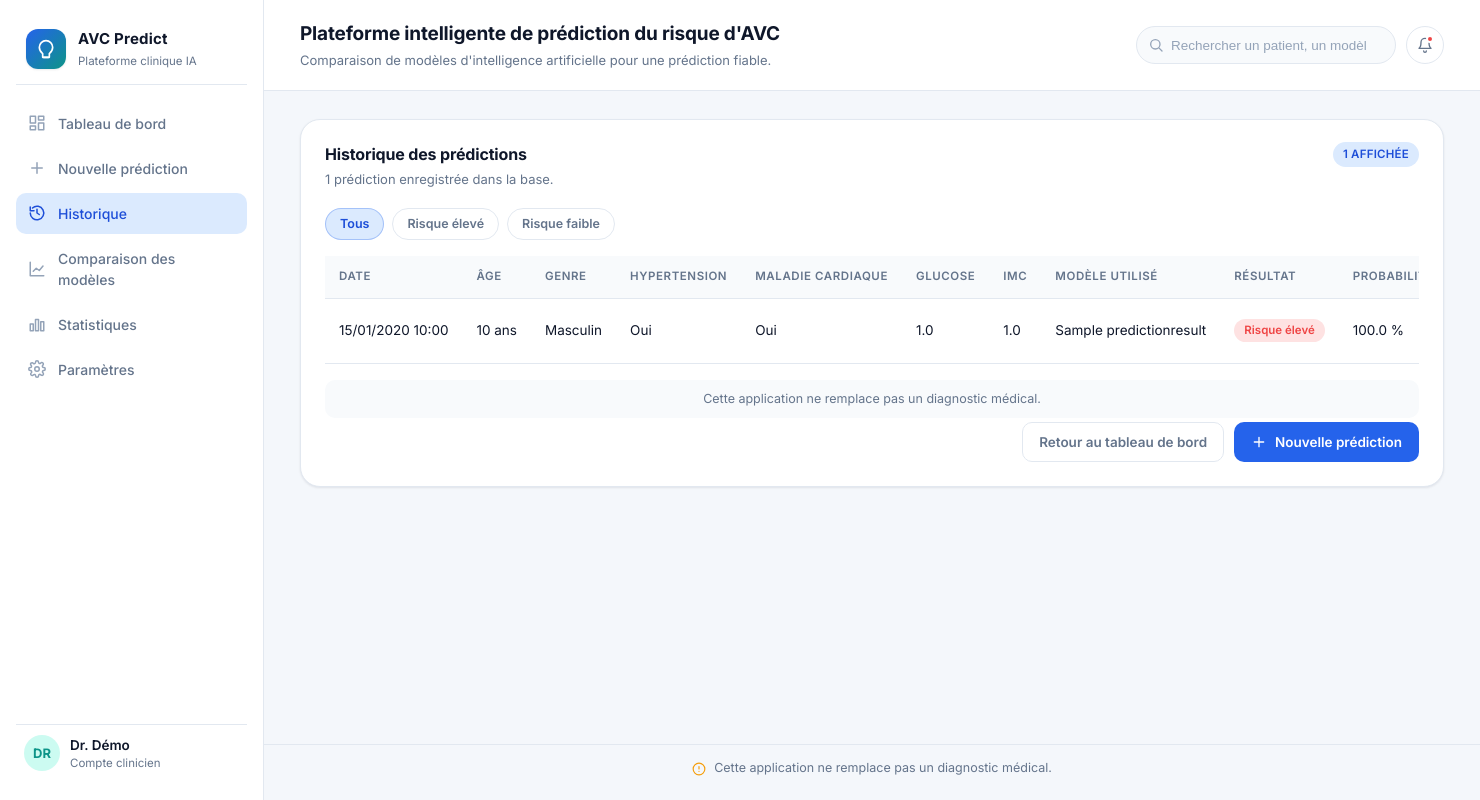
After one commit to abderahmane-code/avc-prediction-platform, a Django app: page /historique/ in a window 1480 px wide. The commit adds this page. Run offline with Django 5.2, Linux system fonts and the light colour scheme; tables that the repository leaves empty hold one stand-in row (values such as "Sample post").

Commit message:
feat(step8): prediction history page + per-result detail view
* New /historique/ (top-level URL) listing all PredictionResults with
  date / age / gender / HTN / CHD / glucose / BMI / model / result /
  probability columns. Risk-coloured 'Risque élevé' (red) and 'Risque
  faible' (teal) badges per row, plus a 'Détails' button that opens the
  per-result detail page.
* Filters via ?risk=high|low|all rendered as filter chips.
* Empty state with the exact French message when no rows exist.
* New /prediction/detail/<id>/ rendering a single PredictionResult: the
  same probability gauge / risk chip / recommendation block as the
  post-submission result page, plus the full patient recap and the
  medical disclaimer. Anchored on PredictionResult id so it is
  addressable from the history table.
* Sidebar 'Historique' link now points to /historique/ and is
  highlighted on both new pages.
* CSS additions: .badge--high / .badge--low, filter-chip styling,
  .btn--sm, breadcrumb styling, .visually-hidden helper.
* README §9 documents the new pages.

Co-Authored-By: 24018 <24018@supnum.mr>

```diff
--- a/avc_prediction_platform/urls.py
+++ b/avc_prediction_platform/urls.py
@@ -4,9 +4,13 @@ from django.contrib import admin
 from django.urls import include, path
 from django.views.generic import RedirectView
 
+from prediction import views as prediction_views
+
 urlpatterns = [
     path("admin/", admin.site.urls),
     path("", RedirectView.as_view(pattern_name="dashboard:index", permanent=False)),
     path("dashboard/", include("dashboard.urls", namespace="dashboard")),
     path("prediction/", include("prediction.urls", namespace="prediction")),
+    # Step 8: prediction history. Lives at the root /historique/ per spec.
+    path("historique/", prediction_views.history, name="history"),
 ]
--- /dev/null
+++ b/prediction/templates/prediction/history.html
@@ -0,0 +1,114 @@
+{% extends "base.html" %}
+{% load static %}
+
+{% block title %}Historique · AVC Predict{% endblock %}
+
+{% block content %}
+  <article class="card" aria-labelledby="history-title">
+    <header class="card__header">
+      <div>
+        <h2 id="history-title" class="card__title">Historique des prédictions</h2>
+        <p class="card__subtitle">
+          {% if total_all == 0 %}
+            Aucune prédiction enregistrée pour le moment.
+          {% else %}
+            {{ total_all }} prédiction{{ total_all|pluralize:",s" }} enregistrée{{ total_all|pluralize:",s" }} dans la base.
+          {% endif %}
+        </p>
+      </div>
+      {% if total_all %}
+        <span class="chip chip--blue">{{ total_filtered }} affichée{{ total_filtered|pluralize:",s" }}</span>
+      {% else %}
+        <span class="chip chip--muted">Vide</span>
+      {% endif %}
+    </header>
+
+    {% if total_all %}
+      <nav class="filters" aria-label="Filtre par niveau de risque">
+        <a href="{% url 'history' %}"
+           class="filter-chip {% if risk_filter == 'all' %}filter-chip--active{% endif %}"
+           {% if risk_filter == 'all' %}aria-current="true"{% endif %}>
+          Tous
+        </a>
+        <a href="{% url 'history' %}?risk=high"
+           class="filter-chip filter-chip--high {% if risk_filter == 'high' %}filter-chip--active{% endif %}"
+           {% if risk_filter == 'high' %}aria-current="true"{% endif %}>
+          Risque élevé
+        </a>
+        <a href="{% url 'history' %}?risk=low"
+           class="filter-chip filter-chip--low {% if risk_filter == 'low' %}filter-chip--active{% endif %}"
+           {% if risk_filter == 'low' %}aria-current="true"{% endif %}>
+          Risque faible
+        </a>
+      </nav>
+    {% endif %}
+
+    <div class="table-wrap">
+      <table class="models-table" aria-label="Historique des prédictions">
+        <thead>
+          <tr>
+            <th scope="col">Date</th>
+            <th scope="col">Âge</th>
+            <th scope="col">Genre</th>
+            <th scope="col">Hypertension</th>
+            <th scope="col">Maladie cardiaque</th>
+            <th scope="col">Glucose</th>
+            <th scope="col">IMC</th>
+            <th scope="col">Modèle utilisé</th>
+            <th scope="col">Résultat</th>
+            <th scope="col">Probabilité</th>
+            <th scope="col"><span class="visually-hidden">Action</span></th>
+          </tr>
+        </thead>
+        <tbody>
+          {% for r in rows %}
+            <tr>
+              <td>{{ r.created_at|date:"d/m/Y H:i" }}</td>
+              <td>{{ r.age|floatformat:0 }} ans</td>
+              <td>{{ r.gender }}</td>
+              <td>{% if r.hypertension %}Oui{% else %}Non{% endif %}</td>
+              <td>{% if r.heart_disease %}Oui{% else %}Non{% endif %}</td>
+              <td>{{ r.avg_glucose_level|floatformat:1 }}</td>
+              <td>{{ r.bmi|floatformat:1 }}</td>
+              <td>{{ r.model_name }}</td>
+              <td>
+                {% if r.is_high %}
+                  <span class="badge badge--high">Risque élevé</span>
+                {% else %}
+                  <span class="badge badge--low">Risque faible</span>
+                {% endif %}
+              </td>
+              <td>{{ r.probability_pct|floatformat:1 }} %</td>
+              <td class="models-table__action">
+                <a href="{% url 'prediction:detail' r.id %}" class="btn btn--ghost btn--sm">
+                  Détails
+                </a>
+              </td>
+            </tr>
+          {% empty %}
+            <tr>
+              <td colspan="11" class="models-table__empty">
+                {% if total_all == 0 %}
+                  Aucune prédiction enregistrée pour le moment.
+                {% else %}
+                  Aucune prédiction ne correspond à ce filtre. Essayez
+                  <a href="{% url 'history' %}">Tous</a>.
+                {% endif %}
+              </td>
+            </tr>
+          {% endfor %}
+        </tbody>
+      </table>
+    </div>
+
+    <p class="medical-disclaimer">Cette application ne remplace pas un diagnostic médical.</p>
+
+    <div class="form-actions">
+      <a href="{% url 'dashboard:index' %}" class="btn btn--ghost">Retour au tableau de bord</a>
+      <a href="{% url 'prediction:new' %}" class="btn btn--primary">
+        <svg viewBox="0 0 24 24" fill="none" stroke="currentColor" stroke-width="2" stroke-linecap="round" stroke-linejoin="round"><path d="M12 5v14M5 12h14"/></svg>
+        Nouvelle prédiction
+      </a>
+    </div>
+  </article>
+{% endblock %}
--- a/prediction/urls.py
+++ b/prediction/urls.py
@@ -7,4 +7,5 @@ app_name = "prediction"
 urlpatterns = [
     path("new/", views.new_prediction, name="new"),
     path("result/<int:patient_id>/", views.result, name="result"),
+    path("detail/<int:result_id>/", views.detail, name="detail"),
 ]
--- a/prediction/views.py
+++ b/prediction/views.py
@@ -134,3 +134,110 @@ def result(request, patient_id: int):
             "active_nav": "new_prediction",
         },
     )
+
+
+# --------------------------------------------------------------------------- #
+# Step 8: history + detail
+# --------------------------------------------------------------------------- #
+
+# Querystring values accepted by /historique/?risk=...
+RISK_FILTER_ALL = "all"
+RISK_FILTER_HIGH = "high"
+RISK_FILTER_LOW = "low"
+RISK_FILTER_VALUES = (RISK_FILTER_ALL, RISK_FILTER_HIGH, RISK_FILTER_LOW)
+
+
+def _row_payload(prediction: PredictionResult) -> dict:
+    """Build the per-row dict used by the history table template."""
+    patient = prediction.patient_data
+    proba_pct = max(0.0, min(1.0, prediction.risk_probability)) * 100
+    return {
+        "id": prediction.pk,
+        "created_at": prediction.created_at,
+        "age": patient.age,
+        "gender": _fr_label(GENDER_CHOICES_FR, patient.gender),
+        "hypertension": patient.hypertension,
+        "heart_disease": patient.heart_disease,
+        "avg_glucose_level": patient.avg_glucose_level,
+        "bmi": patient.bmi,
+        "model_name": prediction.model_name,
+        "is_high": bool(prediction.prediction),
+        "risk_label": prediction.risk_label,
+        "probability": prediction.risk_probability,
+        "probability_pct": proba_pct,
+    }
+
+
+def history(request):
+    """Render the global prediction history at ``/historique/``.
+
+    Supports a ``?risk=high|low|all`` filter (defaults to ``all``). The page
+    shows a clean French empty state when no :class:`PredictionResult` rows
+    are present (either at all, or for the active filter).
+    """
+    risk_filter = request.GET.get("risk", RISK_FILTER_ALL)
+    if risk_filter not in RISK_FILTER_VALUES:
+        risk_filter = RISK_FILTER_ALL
+
+    qs = PredictionResult.objects.select_related("patient_data").order_by("-created_at")
+    if risk_filter == RISK_FILTER_HIGH:
+        qs = qs.filter(prediction=True)
+    elif risk_filter == RISK_FILTER_LOW:
+        qs = qs.filter(prediction=False)
+
+    rows = [_row_payload(p) for p in qs]
+    total_all = PredictionResult.objects.count()
+
+    return render(
+        request,
+        "prediction/history.html",
+        {
+            "rows": rows,
+            "risk_filter": risk_filter,
+            "total_all": total_all,
+            "total_filtered": len(rows),
+            "page_title": "Historique des prédictions",
+            "active_nav": "history",
+        },
+    )
+
+
+def detail(request, result_id: int):
+    """Render a single :class:`PredictionResult` at ``/prediction/detail/<id>/``."""
+    prediction = get_object_or_404(
+        PredictionResult.objects.select_related("patient_data"),
+        pk=result_id,
+    )
+    patient = prediction.patient_data
+
+    fr = {
+        "gender": _fr_label(GENDER_CHOICES_FR, patient.gender),
+        "work_type": _fr_label(WORK_TYPE_CHOICES_FR, patient.work_type),
+        "residence_type": _fr_label(RESIDENCE_TYPE_CHOICES_FR, patient.residence_type),
+        "smoking_status": _fr_label(SMOKING_STATUS_CHOICES_FR, patient.smoking_status),
+    }
+
+    proba_pct = max(0.0, min(1.0, prediction.risk_probability)) * 100
+    risk = {
+        "is_high": bool(prediction.prediction),
+        "label": prediction.risk_label,
+        "model_name": prediction.model_name,
+        "probability": prediction.risk_probability,
+        "probability_pct": proba_pct,
+        "probability_pct_int": int(round(proba_pct)),
+        "recommendation": prediction.recommendation,
+        "created_at": prediction.created_at,
+    }
+
+    return render(
+        request,
+        "prediction/detail.html",
+        {
+            "patient": patient,
+            "prediction": prediction,
+            "risk": risk,
+            "fr": fr,
+            "page_title": f"Prédiction #{prediction.pk}",
+            "active_nav": "history",
+        },
+    )
--- a/static/css/style.css
+++ b/static/css/style.css
@@ -642,6 +642,76 @@ svg { width: 1em; height: 1em; }
 
 .badge--teal { background: var(--color-teal-soft); color: var(--color-teal); }
 .badge--muted { background: var(--color-surface-muted); color: var(--color-text-muted); border: 1px solid var(--color-border); }
+.badge--high { background: var(--color-red-soft); color: var(--color-red); }
+.badge--low  { background: var(--color-teal-soft); color: var(--color-teal); }
+
+/* ---------- Filter chips (e.g. /historique/) ---------- */
+
+.filters {
+  display: flex;
+  flex-wrap: wrap;
+  gap: 8px;
+  margin: 4px 0 16px;
+}
+
+.filter-chip {
+  display: inline-flex;
+  align-items: center;
+  gap: 6px;
+  padding: 6px 14px;
+  border-radius: var(--radius-full);
+  border: 1px solid var(--color-border);
+  background: var(--color-surface);
+  color: var(--color-text-muted);
+  font-size: 12.5px;
+  font-weight: 600;
+  text-decoration: none;
+  transition: background 0.15s ease, color 0.15s ease, border-color 0.15s ease;
+}
+.filter-chip:hover { background: var(--color-surface-muted); color: var(--color-text); }
+.filter-chip--active {
+  background: var(--color-primary-soft);
+  border-color: rgba(37, 99, 235, 0.3);
+  color: var(--color-primary-strong);
+}
+.filter-chip--high.filter-chip--active {
+  background: var(--color-red-soft);
+  border-color: rgba(239, 68, 68, 0.3);
+  color: var(--color-red);
+}
+.filter-chip--low.filter-chip--active {
+  background: var(--color-teal-soft);
+  border-color: rgba(13, 148, 136, 0.3);
+  color: var(--color-teal);
+}
+
+/* ---------- Small button + breadcrumb ---------- */
+
+.btn--sm { padding: 6px 12px; font-size: 12.5px; }
+
+.breadcrumb {
+  display: flex;
+  align-items: center;
+  gap: 8px;
+  font-size: 12.5px;
+  color: var(--color-text-muted);
+  margin-bottom: 12px;
+}
+.breadcrumb a { color: var(--color-primary); text-decoration: none; }
+.breadcrumb a:hover { text-decoration: underline; }
+.breadcrumb__current { color: var(--color-text); font-weight: 600; }
+
+.models-table__action { text-align: right; white-space: nowrap; }
+
+.visually-hidden {
+  position: absolute;
+  width: 1px; height: 1px;
+  padding: 0; margin: -1px;
+  overflow: hidden;
+  clip: rect(0, 0, 0, 0);
+  white-space: nowrap;
+  border: 0;
+}
 
 /* ---------- Chart ---------- */
 
--- a/templates/base.html
+++ b/templates/base.html
@@ -33,7 +33,7 @@
           <svg viewBox="0 0 24 24" fill="none" stroke="currentColor" stroke-width="2" stroke-linecap="round" stroke-linejoin="round"><path d="M12 5v14M5 12h14"/></svg>
           <span>Nouvelle prédiction</span>
         </a>
-        <a href="#" class="nav-item {% if active_nav == 'history' %}nav-item--active{% endif %}">
+        <a href="{% url 'history' %}" class="nav-item {% if active_nav == 'history' %}nav-item--active{% endif %}">
           <svg viewBox="0 0 24 24" fill="none" stroke="currentColor" stroke-width="2" stroke-linecap="round" stroke-linejoin="round"><path d="M3 12a9 9 0 1 0 3-6.7"/><path d="M3 4v5h5"/><path d="M12 7v5l3 2"/></svg>
           <span>Historique</span>
         </a>
```
Also changed, not shown: prediction/templates/prediction/detail.html (added, +108 -0 lines), README.md.
